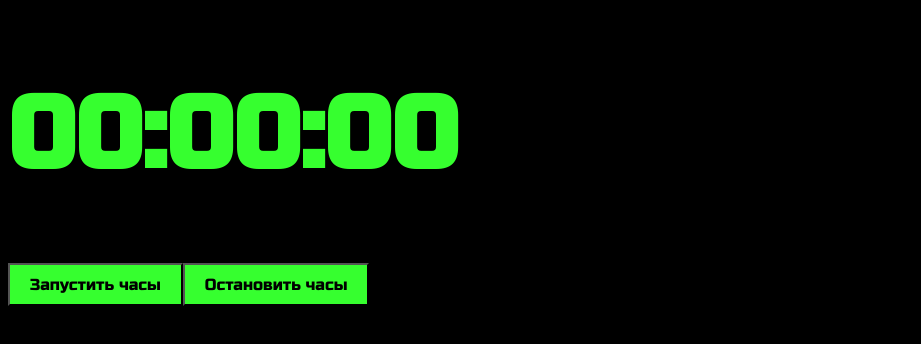
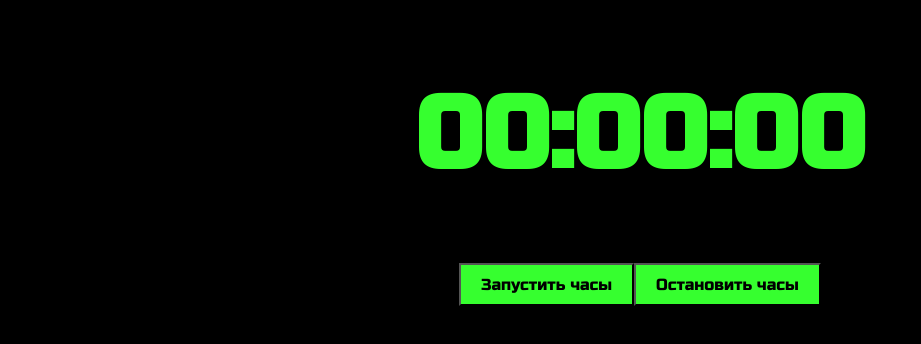
Before and after one commit to ST4RFKR/wath_precourse, a plain HTML site: page index.html in a window 1280 px wide. Shown: the whole page, without its empty margins (0-921 px from the left). Drawn offline with Linux system fonts and the light colour scheme.

Commit message:
jut-center

```diff
--- a/styles.css
+++ b/styles.css
@@ -18,11 +18,11 @@ body {
 
   .clockCase {
     display: flex;
-    align-items: center;
+    justify-content: center;
   }
 
 
   .buttonCase {
     display: flex;
-    align-items: center;
+    justify-content: center;
   }
```
